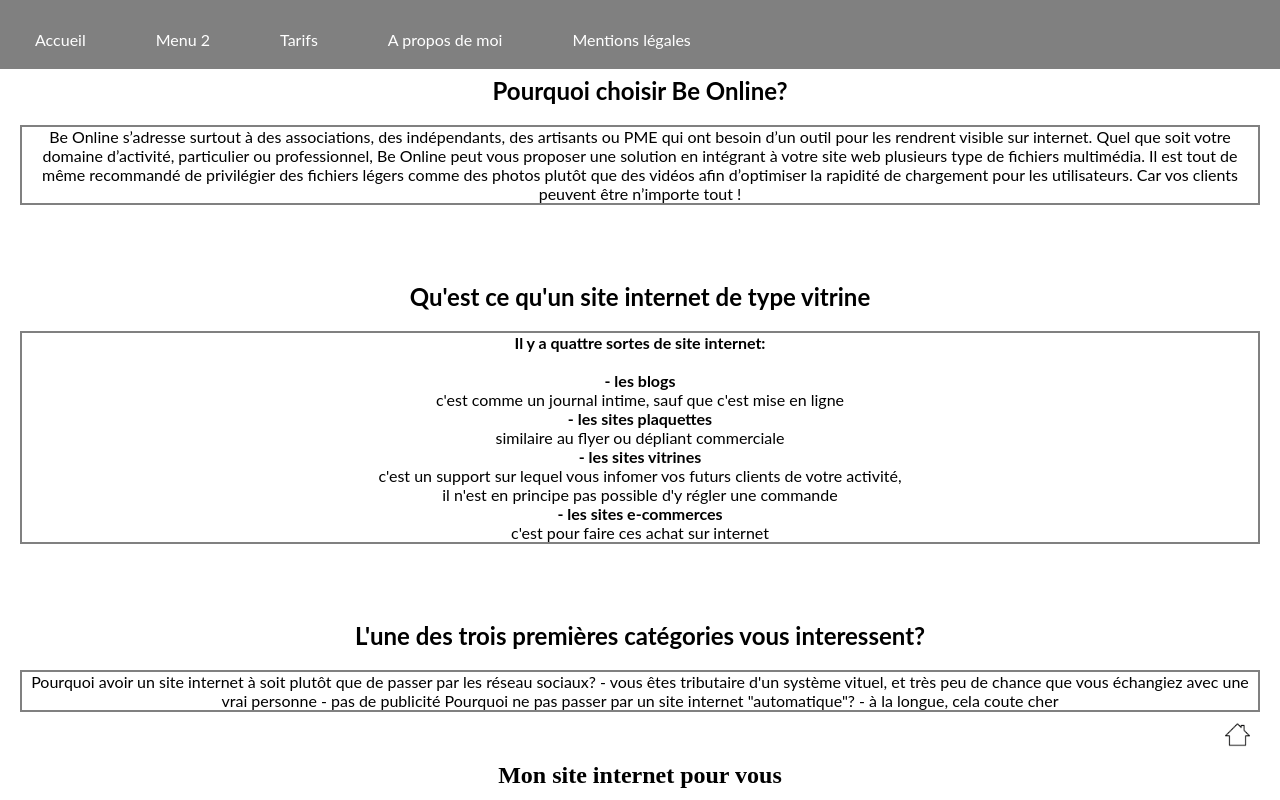
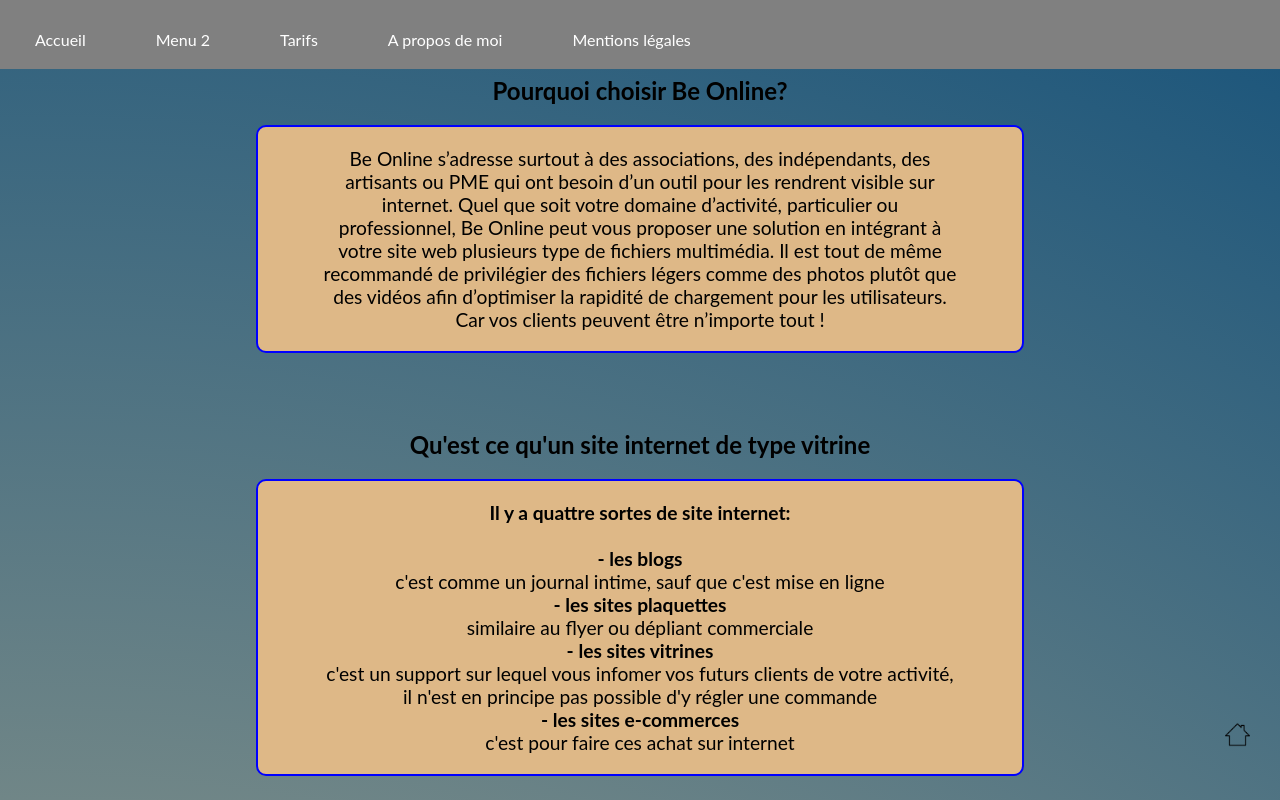
Before and after one commit to Beonline74/full-responsive, a plain HTML site: page index.html in a window 1280 px wide. Shown: the top 800 px of the page. Drawn offline with Linux system fonts and the light colour scheme.

Commit message:
Update style.css

```diff
--- a/style.css
+++ b/style.css
@@ -8,6 +8,17 @@ html{
     text-decoration: none;
     list-style-type: none;
 }
+
+/* couleur fond d'écran */
+
+body{
+  height: 100%;
+  background-image: linear-gradient(to bottom , #ffd89b, #19547b);
+  background-image: radial-gradient( #ffd89b, #19547b);
+  background-image: radial-gradient(circle at 0% 100% , #ffd89b, #19547b);
+}
+
+/* FIN couleur fond d'écran */
 
 nav{
     width: 100%;
@@ -125,11 +136,18 @@ h1, h2{
 
 }
 
+
+
 p{
-    border: 2px solid gray;
-    /* margin-top: 20px; */
-    text-align: center;
-    margin: 20px;
+  text-align: center;
+  margin: 0 20%;
+  margin-top: 20px;
+  margin-bottom: 20px;
+  padding: 20px 5%;
+  font-size: 1.2em;
+  border: 2px solid blue;
+  border-radius: 10px;
+  background-color: burlywood;
 }
 
 /* On supprime les marges inutiles */
```
